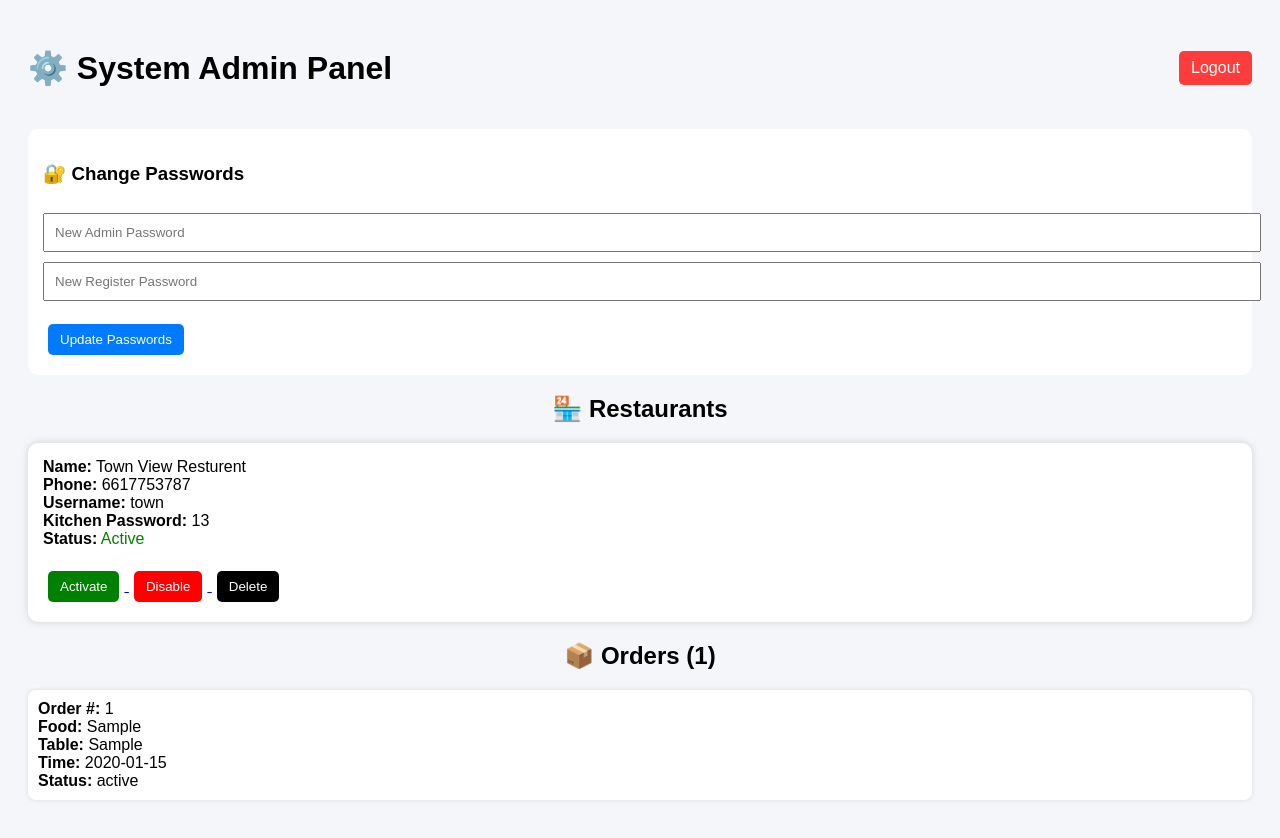
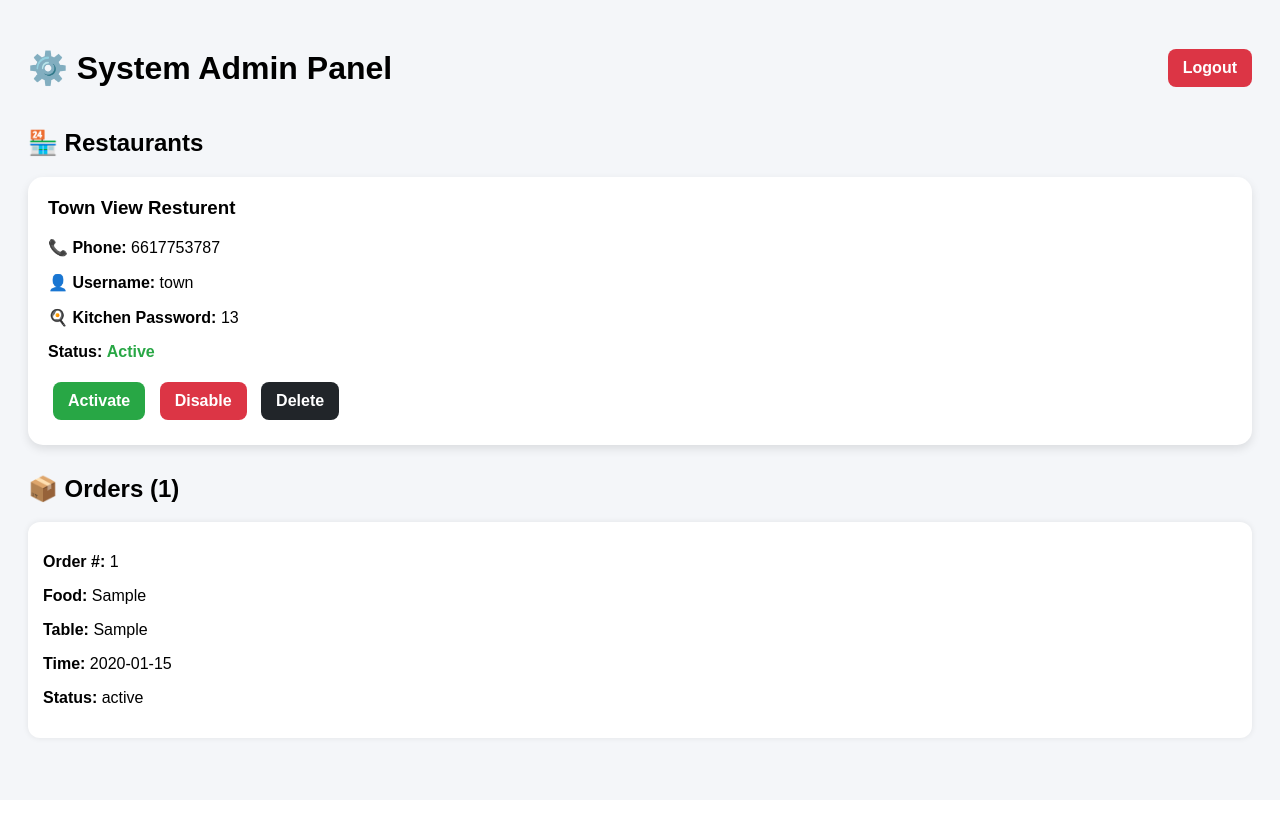
Before and after one commit to moodirmanooge-crypto/sahal_server_pos, a Flask app: page /admin in a window 1280 px wide. After the commit the page ends 742 px from the top, so only its background shows below. Run offline with Flask 3, Linux system fonts and the light colour scheme; a user stored in the database is signed in; data comes from the database, SQL or seed files in the repository; tables that the repository leaves empty hold one stand-in row (values such as "Sample post"); parts of the project's set-up code (start-up, migrations or seed data) failed here and were passed over.

Commit message:
fix admin routes

```diff
--- a/app.py
+++ b/app.py
@@ -229,6 +229,40 @@ def logout_admin():
 # =========================
 # 🔄 CHANGE PASSWORDS
 # =========================
+@app.route("/activate/<int:rid>")
+def activate_restaurant(rid):
+    conn = sqlite3.connect("database.db")
+    c = conn.cursor()
+
+    c.execute("UPDATE restaurants SET status=1 WHERE id=?", (rid,))
+    conn.commit()
+    conn.close()
+
+    return redirect("/admin")
+
+
+@app.route("/disable/<int:rid>")
+def disable_restaurant(rid):
+    conn = sqlite3.connect("database.db")
+    c = conn.cursor()
+
+    c.execute("UPDATE restaurants SET status=0 WHERE id=?", (rid,))
+    conn.commit()
+    conn.close()
+
+    return redirect("/admin")
+
+
+@app.route("/delete_restaurant/<int:rid>")
+def delete_restaurant(rid):
+    conn = sqlite3.connect("database.db")
+    c = conn.cursor()
+
+    c.execute("DELETE FROM restaurants WHERE id=?", (rid,))
+    conn.commit()
+    conn.close()
+
+    return redirect("/admin")
 @app.route("/change_passwords", methods=["POST"])
 def change_passwords():
 
--- a/templates/admin.html
+++ b/templates/admin.html
@@ -3,45 +3,13 @@
 <head>
 <meta charset="UTF-8">
 <title>System Admin Panel</title>
+<meta name="viewport" content="width=device-width, initial-scale=1">
 
 <style>
 body{
     font-family:Arial;
     background:#f4f6f9;
     padding:20px;
-}
-
-h1,h2{
-    text-align:center;
-}
-
-.card{
-    background:white;
-    padding:15px;
-    margin-bottom:15px;
-    border-radius:10px;
-    box-shadow:0 0 8px rgba(0,0,0,0.15);
-}
-
-button{
-    padding:8px 12px;
-    border:none;
-    border-radius:5px;
-    cursor:pointer;
-    margin:5px;
-    color:white;
-}
-
-.activate{background:green;}
-.disable{background:red;}
-.delete{background:black;}
-
-.order{
-    background:#fff;
-    padding:10px;
-    margin:10px 0;
-    border-radius:8px;
-    box-shadow:0 0 5px rgba(0,0,0,0.1);
 }
 
 .top{
@@ -52,24 +20,67 @@ button{
 }
 
 .logout{
-    background:#ff3b3b;
+    background:#dc3545;
     color:white;
-    padding:8px 12px;
-    border-radius:5px;
+    padding:10px 15px;
+    border-radius:8px;
     text-decoration:none;
+    font-weight:bold;
 }
 
-.form-box{
+.grid{
+    display:grid;
+    grid-template-columns:repeat(auto-fit,minmax(320px,1fr));
+    gap:20px;
+}
+
+.card{
+    background:white;
+    padding:20px;
+    border-radius:15px;
+    box-shadow:0 4px 10px rgba(0,0,0,0.1);
+}
+
+.card h3{
+    margin-top:0;
+}
+
+.btn{
+    padding:10px 15px;
+    border:none;
+    border-radius:8px;
+    cursor:pointer;
+    color:white;
+    font-weight:bold;
+    text-decoration:none;
+    display:inline-block;
+    margin:5px;
+}
+
+.activate{ background:#28a745; }
+.disable{ background:#dc3545; }
+.delete{ background:#212529; }
+
+.status-active{
+    color:#28a745;
+    font-weight:bold;
+}
+
+.status-disabled{
+    color:#dc3545;
+    font-weight:bold;
+}
+
+.orders{
+    margin-top:30px;
+}
+
+.order-card{
     background:white;
     padding:15px;
-    border-radius:10px;
-    margin-bottom:20px;
-}
-
-input{
-    width:100%;
-    padding:10px;
-    margin-top:10px;
+    border-radius:12px;
+    margin-bottom:15px;
+    box-shadow:0 0 6px rgba(0,0,0,0.08);
 }
 </style>
 </head>
@@ -81,67 +92,52 @@ input{
     <a href="/logout_admin" class="logout">Logout</a>
 </div>
 
-<div class="form-box">
-<h3>🔐 Change Passwords</h3>
-
-<form method="POST" action="/change_passwords">
-
-<input type="text" name="admin_pass" placeholder="New Admin Password" required>
-<input type="text" name="register_pass" placeholder="New Register Password" required>
-
-<br><br>
-<button style="background:#007bff;">Update Passwords</button>
-
-</form>
-</div>
-
 <h2>🏪 Restaurants</h2>
 
+<div class="grid">
 {% for r in restaurants %}
 <div class="card">
 
-<b>Name:</b> {{r[1]}} <br>
-<b>Phone:</b> {{r[2]}} <br>
-<b>Username:</b> {{r[3]}} <br>
-<b>Kitchen Password:</b> {{r[4]}} <br>
+    <h3>{{r[1]}}</h3>
 
+    <p><b>📞 Phone:</b> {{r[2]}}</p>
+    <p><b>👤 Username:</b> {{r[3]}}</p>
+    <p><b>🍳 Kitchen Password:</b> {{r[4]}}</p>
+
+    <p>
         <b>Status:</b>
         {% if r[7]==1 %}
-<span style="color:green;">Active</span>
+            <span class="status-active">Active</span>
         {% else %}
-<span style="color:red;">Disabled</span>
+            <span class="status-disabled">Disabled</span>
         {% endif %}
+    </p>
 
-<br><br>
-
-<a href="/activate/{{r[0]}}">
-<button class="activate">Activate</button>
-</a>
-
-<a href="/disable/{{r[0]}}">
-<button class="disable">Disable</button>
-</a>
-
-<a href="/delete_restaurant/{{r[0]}}">
-<button class="delete">Delete</button>
+    <a href="/activate/{{r[0]}}" class="btn activate">Activate</a>
+    <a href="/disable/{{r[0]}}" class="btn disable">Disable</a>
+    <a href="/delete_restaurant/{{r[0]}}"
+       class="btn delete"
+       onclick="return confirm('Delete this restaurant?')">
+       Delete
     </a>
 
 </div>
 {% endfor %}
+</div>
 
+<div class="orders">
     <h2>📦 Orders ({{total}})</h2>
 
     {% for o in orders %}
-<div class="order">
-
-<b>Order #:</b> {{o[0]}}<br>
-<b>Food:</b> {{o[2]}}<br>
-<b>Table:</b> {{o[3]}}<br>
-<b>Time:</b> {{o[4]}}<br>
-<b>Status:</b> {{o[5]}}
-
+    <div class="order-card">
+        <p><b>Order #:</b> {{o[0]}}</p>
+        <p><b>Food:</b> {{o[2]}}</p>
+        <p><b>Table:</b> {{o[3]}}</p>
+        <p><b>Time:</b> {{o[4]}}</p>
+        <p><b>Status:</b> {{o[5]}}</p>
     </div>
     {% endfor %}
+</div>
 
 </body>
 </html>
```
Lines whose indentation alone changed are shown as unchanged.
